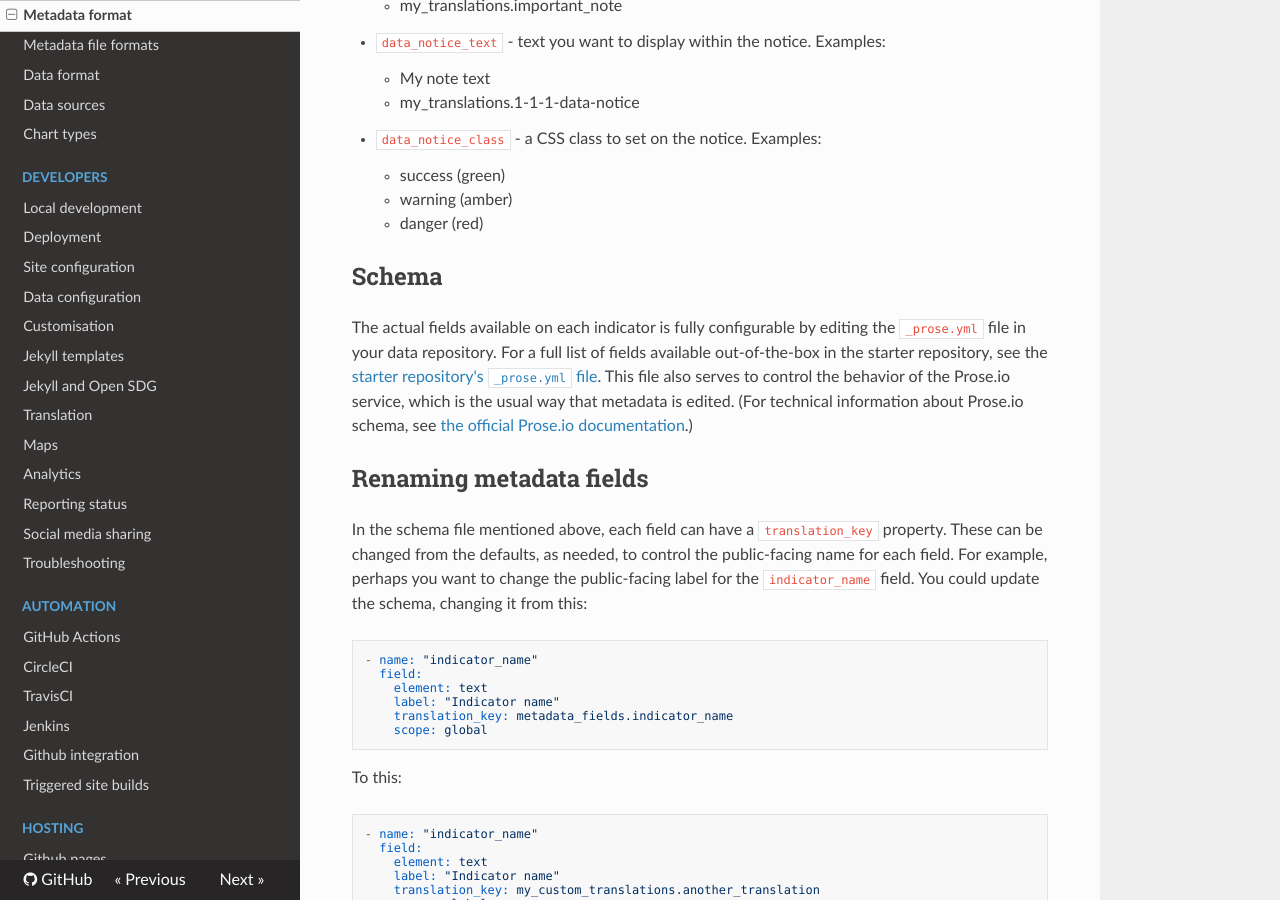
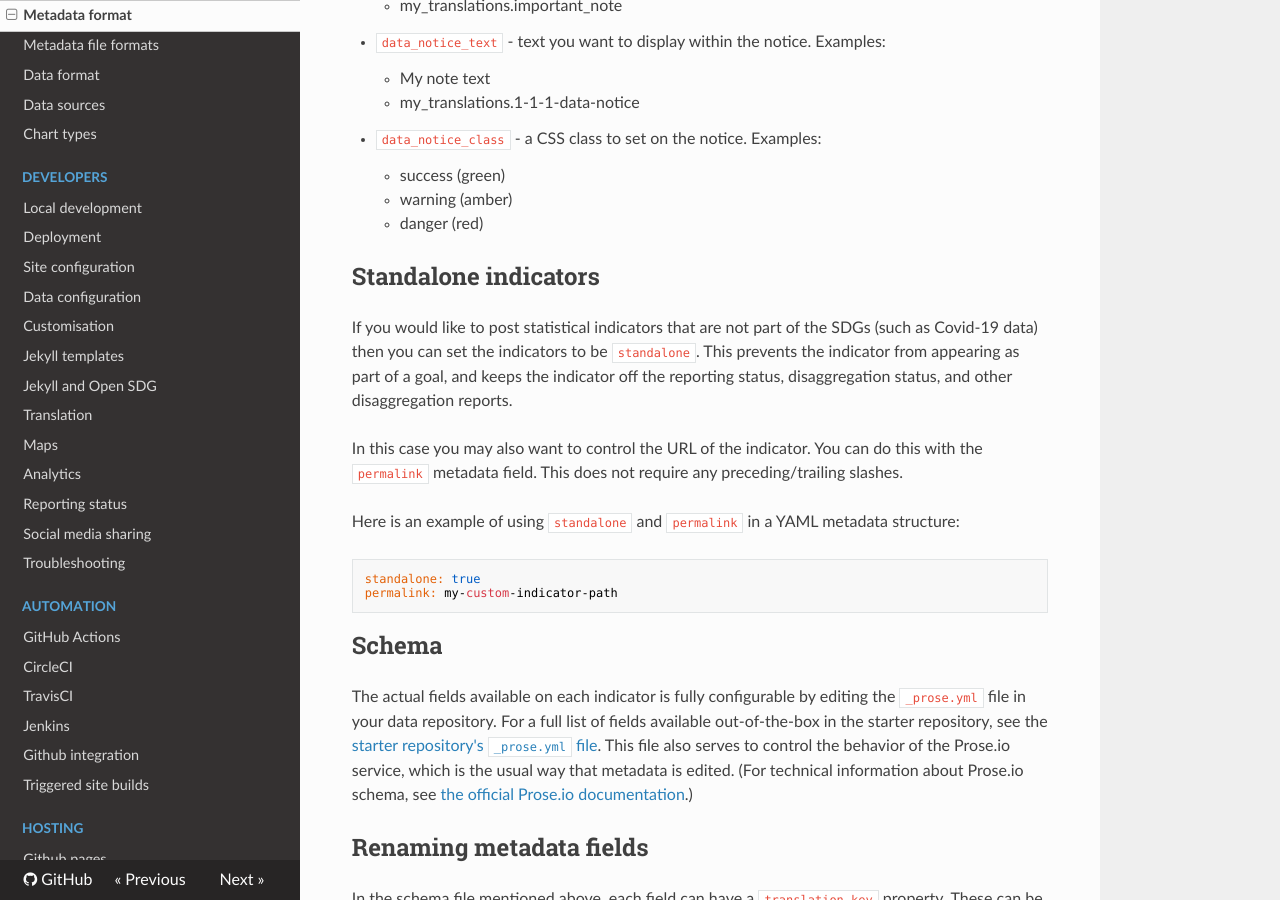
Before and after one commit to open-sdg/open-sdg, an MkDocs documentation site: the page built from docs/metadata-format.md, in a window 1280 px wide and 900 px high, scrolled down 7901 px. Built offline with MkDocs 1.6.1, drawn with Linux system fonts in a browser that asks for light colours; nearby versions of some CDN libraries; old or Windows-style settings are respelled for this version of MkDocs.

Commit message:
Documentation of standalone indicators

````diff
--- a/docs/metadata-format.md
+++ b/docs/metadata-format.md
@@ -245,6 +245,19 @@ You may want to display some very important information which site viewers must
     * warning (amber)
     * danger (red)
 
+## Standalone indicators
+
+If you would like to post statistical indicators that are not part of the SDGs (such as Covid-19 data) then you can set the indicators to be `standalone`. This prevents the indicator from appearing as part of a goal, and keeps the indicator off the reporting status, disaggregation status, and other disaggregation reports.
+
+In this case you may also want to control the URL of the indicator. You can do this with the `permalink` metadata field. This does not require any preceding/trailing slashes.
+
+Here is an example of using `standalone` and `permalink` in a YAML metadata structure:
+
+```
+standalone: true
+permalink: my-custom-indicator-path
+```
+
 ## Schema
 
 The actual fields available on each indicator is fully configurable by editing the `_prose.yml` file in your data repository. For a full list of fields available out-of-the-box in the starter repository, see the [starter repository's `_prose.yml` file](https://github.com/open-sdg/open-sdg-data-starter/blob/develop/_prose.yml). This file also serves to control the behavior of the Prose.io service, which is the usual way that metadata is edited. (For technical information about Prose.io schema, see [the official Prose.io documentation](https://github.com/prose/prose/wiki/Prose-Configuration).)
````
